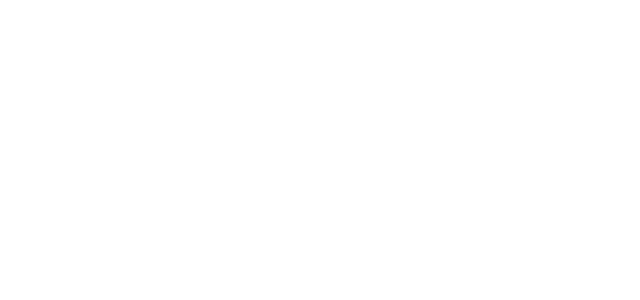
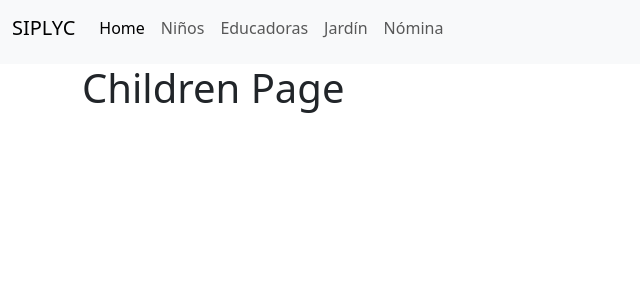
Before and after one commit to DiegoIturra/SIPLYC_web_app_frontend, a React (Vite) app: page /children in a window 1280 px wide. Before the commit this address had no page. Shown: the top 300 px of the page, without its empty margins (0-640 px from the left). Built offline with nearby package versions, Linux system fonts and the light colour scheme.

Commit message:
feat: create basic functional components for main pages without styles, only a text showing the name of page

```diff
--- a/src/components/Navbar.jsx
+++ b/src/components/Navbar.jsx
@@ -11,11 +11,11 @@
 
           <div className="collapse navbar-collapse" id="navbarNavAltMarkup">
             <div className="navbar-nav">
-              <a className="nav-link active" aria-current="page" href="#">Home</a>
-              <a className="nav-link" href="#">Niños</a>
-              <a className="nav-link" href="#">Educadoras</a>
-              <a className="nav-link" href="#">Jardín</a>
-              <a className="nav-link" href="#">Nómina</a>
+              <a className="nav-link active" aria-current="page" href="home">Home</a>
+              <a className="nav-link" href="children">Niños</a>
+              <a className="nav-link" href="teachers">Educadoras</a>
+              <a className="nav-link" href="kinderGardens">Jardín</a>
+              <a className="nav-link" href="home">Nómina</a>
             </div>
           </div>
 
--- a/src/router/RouterApp.jsx
+++ b/src/router/RouterApp.jsx
@@ -1,11 +1,13 @@
 import { Route, Routes } from "react-router-dom"
 import { LoginPage } from "../auth/pages/LoginPage"
+import { SiplycRoutes } from "../siplyc/router/SiplycRoutes"
 
 export const AppRouter = () => {
   return(
     <>
       <Routes>
         <Route path="login" element={<LoginPage/>} />
+        <Route path="/*" element={<SiplycRoutes/>} />
       </Routes>
     </>
   )
--- /dev/null
+++ b/src/siplyc/pages/ChildrenPage.jsx
@@ -0,0 +1,7 @@
+export const ChildrenPage = () => {
+  return (
+    <>
+      <h1>Children Page</h1>
+    </>
+  )
+}
--- /dev/null
+++ b/src/siplyc/pages/HomePage.jsx
@@ -0,0 +1,7 @@
+export const HomePage = () => {
+  return (
+    <>
+      <h1>Home Page</h1>
+    </>
+  )
+}
--- /dev/null
+++ b/src/siplyc/pages/KinderGardensPage.jsx
@@ -0,0 +1,7 @@
+export const KinderGardensPage = () => {
+  return (
+    <>
+      <h1>KinderGardens Page</h1>
+    </>
+  )
+}
--- /dev/null
+++ b/src/siplyc/pages/TeachersPage.jsx
@@ -0,0 +1,7 @@
+export const TeachersPage = () => {
+  return (
+    <>
+      <h1>Teachers Page</h1>
+    </>
+  )
+}
--- /dev/null
+++ b/src/siplyc/router/SiplycRoutes.jsx
@@ -0,0 +1,24 @@
+import { Routes, Route, Navigate } from "react-router-dom"
+import { NavBar } from "../../components/Navbar"
+import { HomePage } from "../pages/HomePage"
+import { ChildrenPage } from "../pages/ChildrenPage"
+import { KinderGardensPage } from "../pages/KinderGardensPage"
+import { TeachersPage } from "../pages/TeachersPage"
+
+export const SiplycRoutes = () => {
+  return(
+    <>
+      <NavBar/>
+
+      <div className="container">
+        <Routes>
+          <Route path="home" element={<HomePage/>} />
+          <Route path="children" element={<ChildrenPage/>} />
+          <Route path="kinderGardens" element={<KinderGardensPage/>} />
+          <Route path="teachers" element={<TeachersPage/>} />
+          <Route path="/" element={<Navigate to="/home" />}/>
+        </Routes>
+      </div>
+    </>
+  )
+}
```
